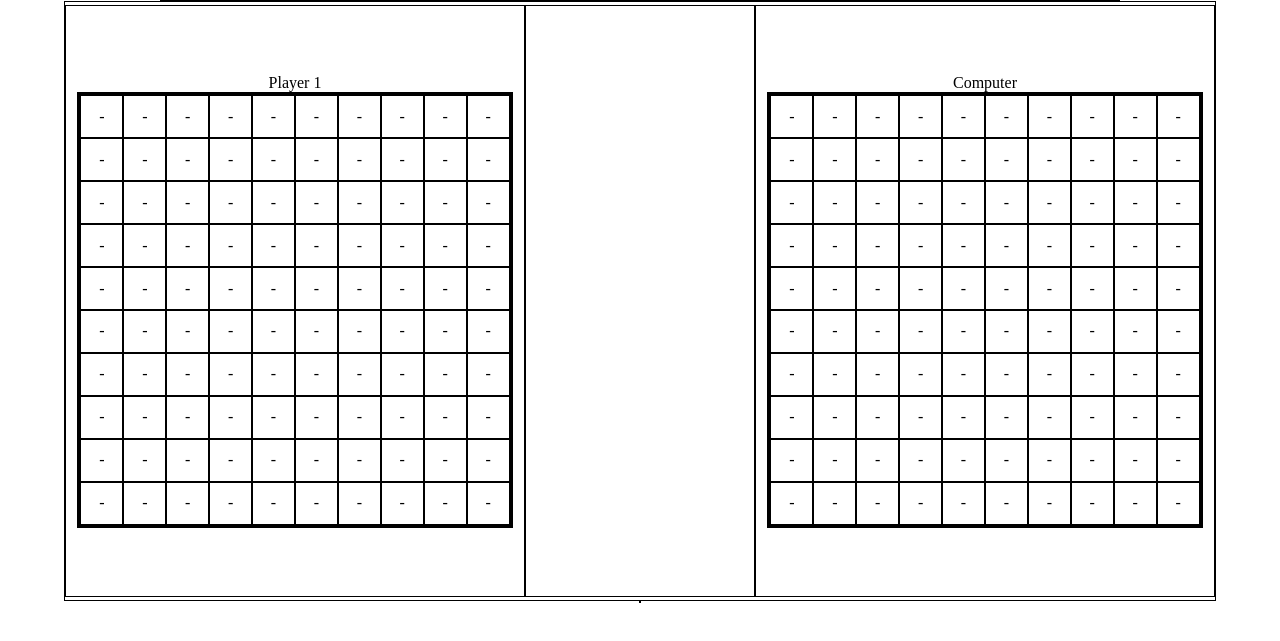
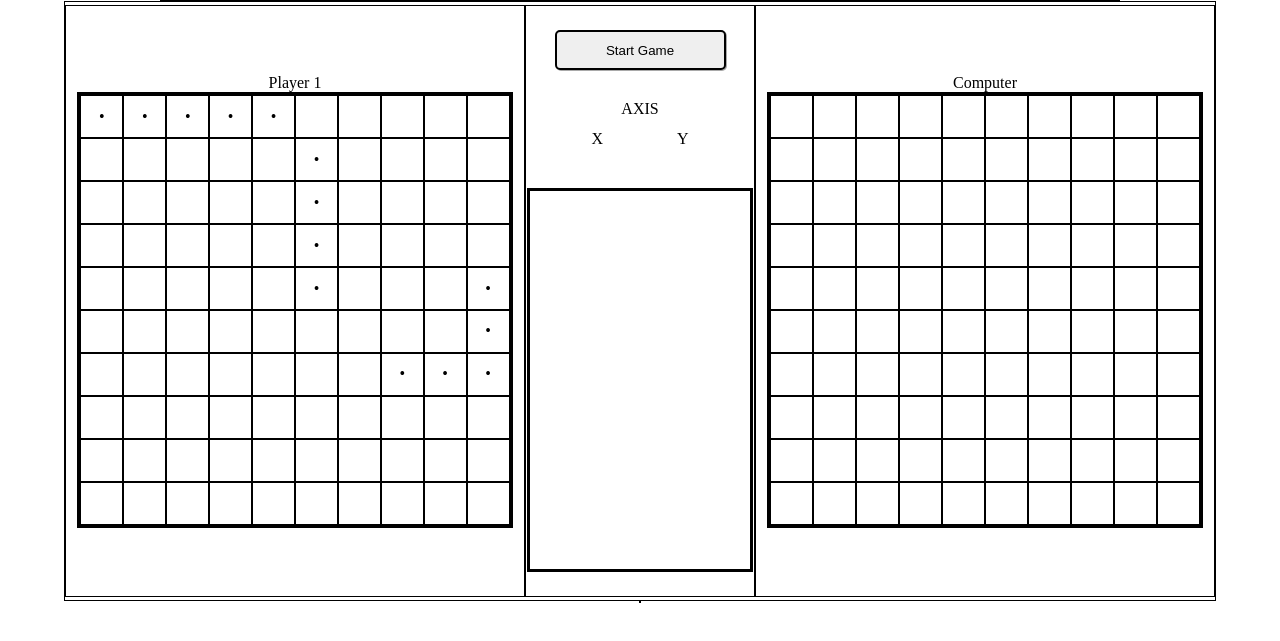
Before and after one commit to JagroopBagri/battleship, a website with bundled scripts: page dist/index.html in a window 1280 px wide. Shown: the part 159-800 px from the top of the page. Built offline with nearby package versions, Linux system fonts and the light colour scheme.

Commit message:
Working on DOM elements and overall gameplay functionality

```diff
--- a/src/dom.js
+++ b/src/dom.js
@@ -22,15 +22,68 @@
     buttonSection: document.querySelector('.game-setup'),
   };
 };
-export const boardArrayToDOM = (boardArray, playerBoard) => {
+// function that appends the gameboard to the DOM
+export const boardArrayToDOM = (boardArray, playerBoard, computer = false) => {
+  // make an array that holds all existing squares
+  if (computer === false) {
+    let squares = Array.from(document.querySelectorAll('.square'));
+    // iterate thru squares array and delete all squares
+    if (squares.length != 0) {
+      squares.forEach((square) => square.remove());
+    }
+  }
+  if (computer === true) {
+    let squares = Array.from(document.querySelectorAll('.computerSquare'));
+    // iterate thru squares array and delete all squares
+    if (squares.length != 0) {
+      squares.forEach((square) => square.remove());
+    }
+  }
+  // go thru board array
   boardArray.forEach((array, y) => {
+    // go thru each array in board array
     array.forEach((element, x) => {
+      // create a square div for each element in array
       let square = document.createElement('div');
+      // create a div to hold the text
       let squareText = document.createElement('div');
-      square.classList.add('square');
+      // give player ones squares a class
+      if (computer === false) {
+        square.classList.add('square');
+      }
+      // if this board is made for computer player then add a different class
+      if (computer === true) {
+        square.classList.add('computerSquare');
+      }
+      // if the square represents a hit or missed spot then display it
+      if (element === 'hit' || element === 'miss') {
+        squareText.textContent = element;
+      }
+      // if the square represents an empty unattacked spot then show nothing
+      if (element === '-') {
+        squareText.textContent = '';
+      }
+      //if the square represents player ones ship then display it
+      if (
+        computer === false &&
+        element != 'hit' &&
+        element != 'miss' &&
+        element != '-'
+      ) {
+        squareText.textContent = '•';
+      }
+      //if the square represents a computers ship then dont display it
+      if (
+        computer === true &&
+        element != 'hit' &&
+        element != 'miss' &&
+        element != '-'
+      ) {
+        squareText.textContent = '';
+      }
+      // add id to square that shows the square coordinates
       square.id = x + ' ' + y;
       playerBoard.appendChild(square);
-      squareText.textContent = element;
       square.appendChild(squareText);
     });
   });
--- a/src/index.js
+++ b/src/index.js
@@ -10,7 +10,21 @@
   let playerGameBoard = createGameBoard();
   let computerGameBoard = createGameBoard();
   boardArrayToDOM(playerGameBoard.boardArray, dom.playerBoard);
-  boardArrayToDOM(computerGameBoard.boardArray, dom.computerBoard);
+  boardArrayToDOM(computerGameBoard.boardArray, dom.computerBoard, true);
+  // place player 1 ships
+  playerGameBoard.placeShip(5, 'x', 0, 0);
+  playerGameBoard.placeShip(4, 'y', 5, 1);
+  playerGameBoard.placeShip(3, 'x', 7, 6);
+  playerGameBoard.placeShip(2, 'y', 9, 4);
+  // append player 1 ships to the DOM
+  boardArrayToDOM(playerGameBoard.boardArray, dom.playerBoard);
+  // place computer ships
+  computerGameBoard.placeShip(5, 'x', 0, 0);
+  computerGameBoard.placeShip(4, 'y', 5, 1);
+  computerGameBoard.placeShip(3, 'x', 7, 6);
+  computerGameBoard.placeShip(2, 'y', 9, 4);
+  // append computer ships to the DOM
+  boardArrayToDOM(computerGameBoard.boardArray, dom.computerBoard, true);
 };
 
 startApp();
```
Also changed, not shown: dist/index.html, dist/main.js, dist/styles.css, 1 other file.
